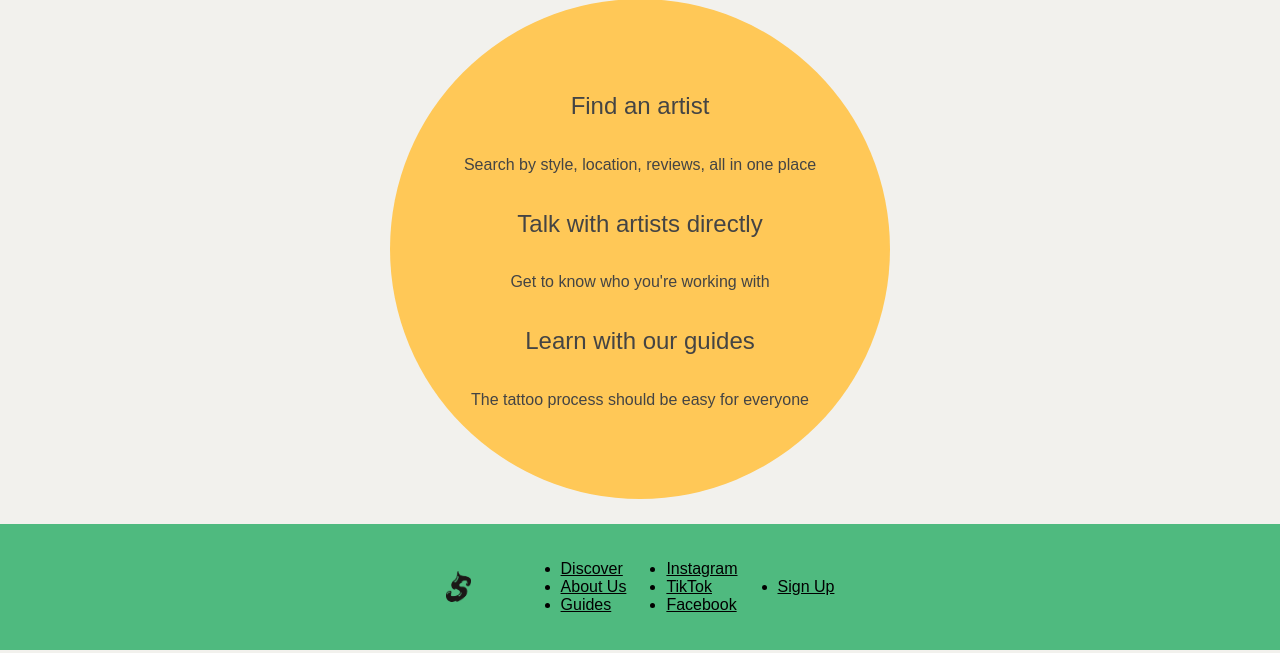
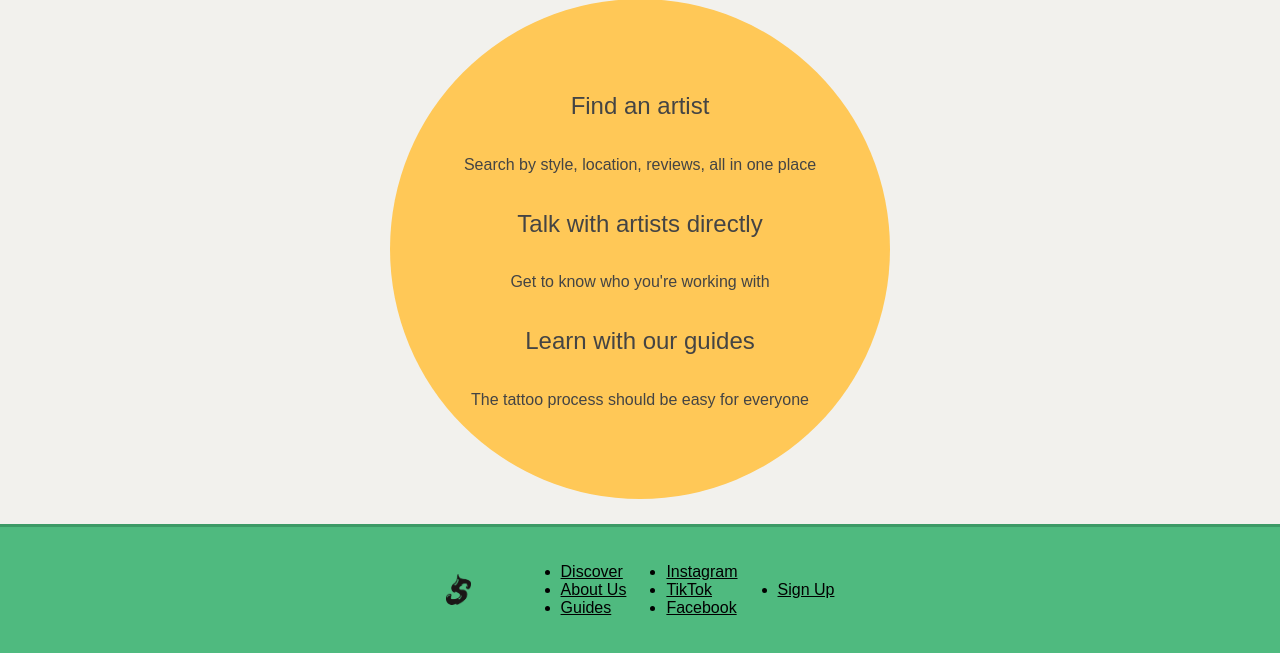
Before and after one commit to to236663/inkseek, a PHP site: page / in a window 1280 px wide. Shown: the part 284-937 px from the top of the page. Run offline with PHP 8.4, Linux system fonts and the light colour scheme; some web fonts are replaced.

Commit message:
main style update

```diff
--- a/styles/main.css
+++ b/styles/main.css
@@ -119,6 +119,7 @@
      display: flex;
      align-items: center;
      justify-content: center;
+     border-top: 3px solid #3C9A66;
  }
 
  #simple-logo {
```
